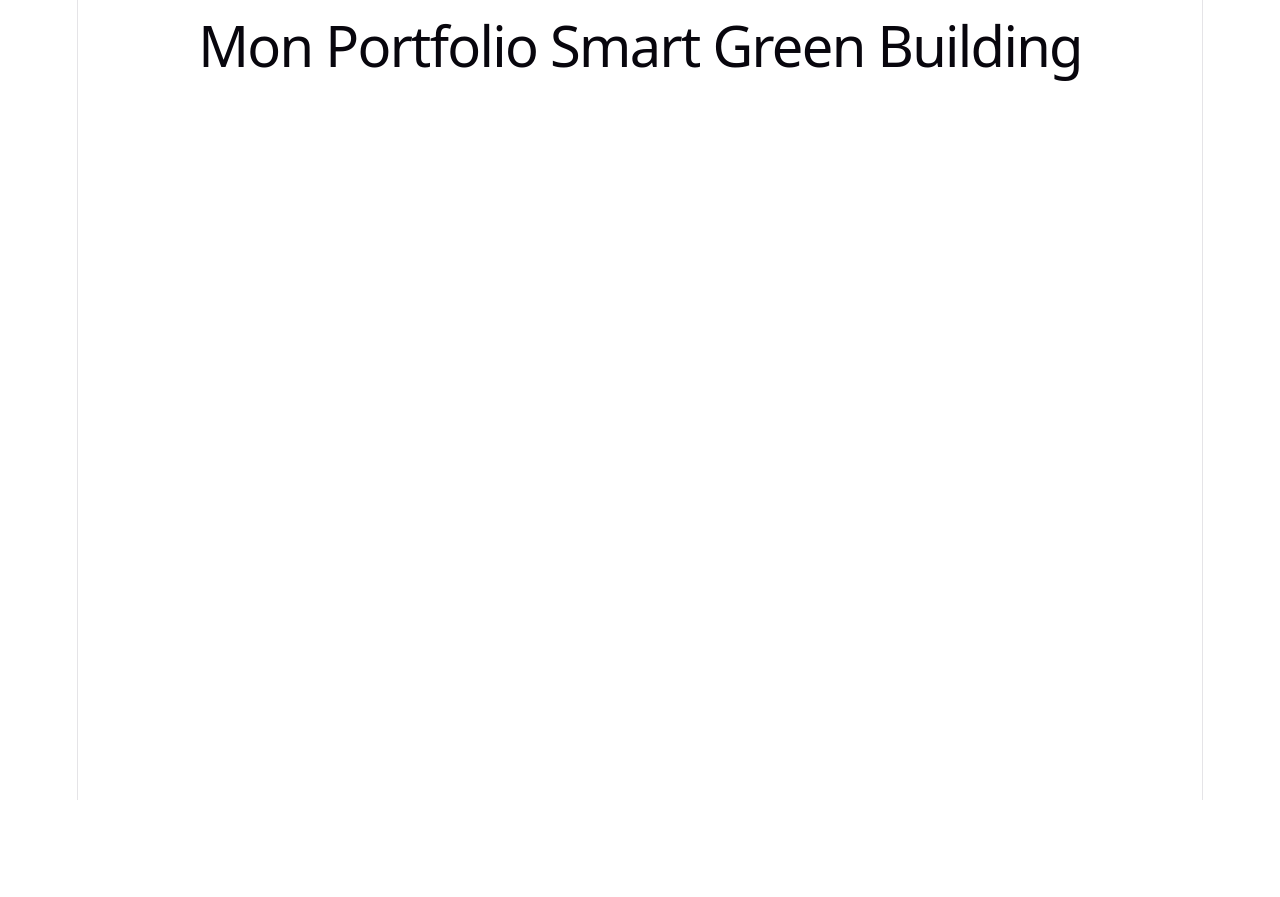
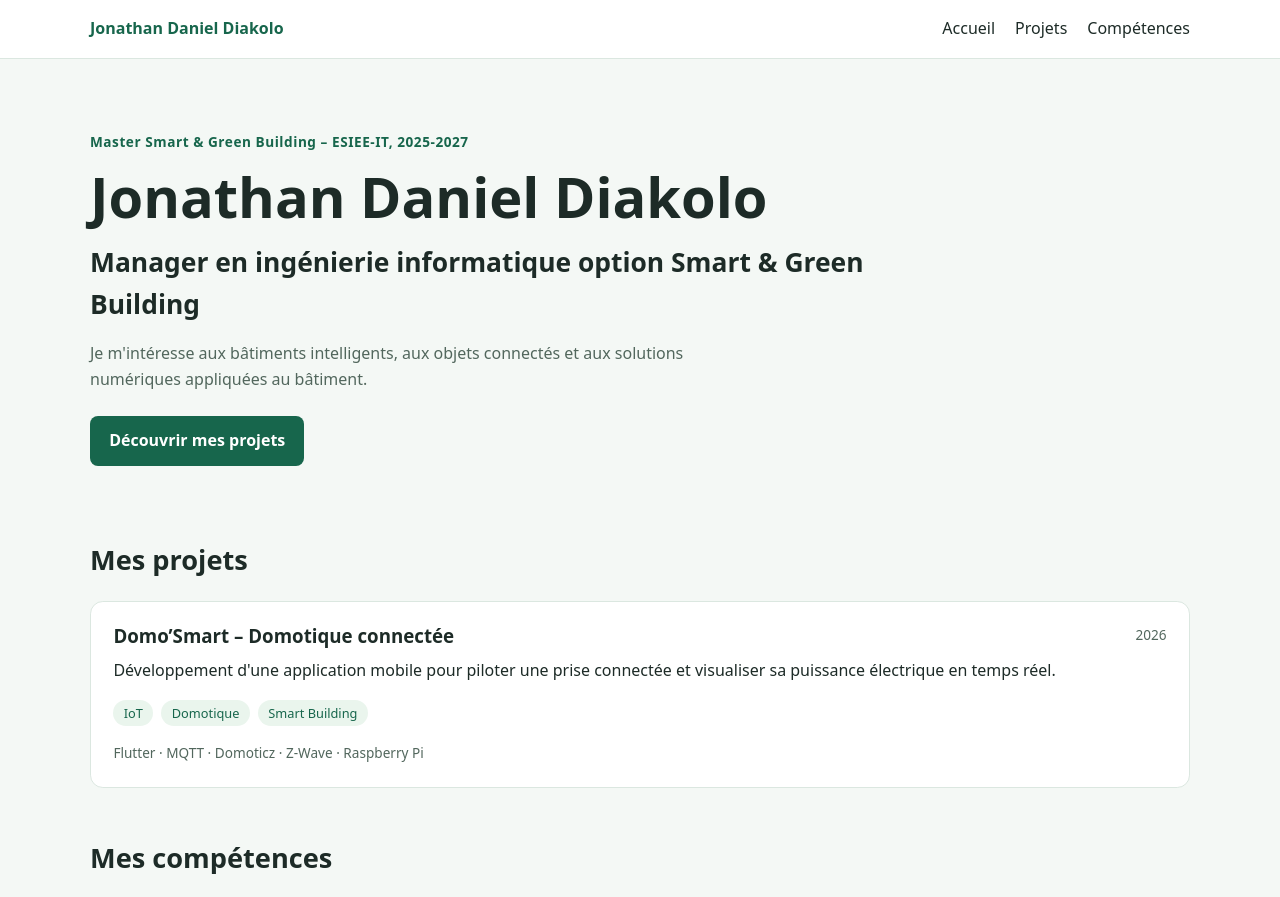
Before and after one commit to jonathanddiakolo-ops/portfolio-sgb, a React app in the folder frontend/: page / in a window 1280 px wide. Shown: the top 897 px of the page. Before the commit the page ends 800 px from the top, so only its background shows below. Built offline with nearby package versions, Linux system fonts and the light colour scheme; the HTML template or start-up script is replaced by a standard one.

Commit message:
Création des composants React et de la page d’accueil

```diff
--- a/frontend/src/App.jsx
+++ b/frontend/src/App.jsx
@@ -1,8 +1,34 @@
+import data from './data/portfolio.json'
+import Navbar from './components/Navbar.jsx'
+import Hero from './components/Hero.jsx'
+import ProjetCard from './components/ProjetCard.jsx'
+import CompetenceGroupe from './components/CompetenceGroupe.jsx'
+import Footer from './components/Footer.jsx'
 
-function App() {
+export default function App() {
+  const { profil, projets, competences } = data
+
   return (
-    <h1>Mon Portfolio Smart Green Building</h1>
+    <>
+      <Navbar nom={profil.nom} />
+      <main className="container">
+        <Hero profil={profil} />
+        <section id="projets" className="section">
+          <h2 className="section-title">Mes projets</h2>
+          <div className="grid">
+            {projets.map((p) => <ProjetCard key={p.slug} projet={p} />)}
+          </div>
+        </section>
+        <section id="competences" className="section">
+          <h2 className="section-title">Mes compétences</h2>
+          <div className="grid">
+            {competences.map((c) => (
+              <CompetenceGroupe key={c.groupe} groupe={c.groupe} items={c.items} />
+            ))}
+          </div>
+        </section>
+      </main>
+      <Footer profil={profil} />
+    </>
   )
 }
-
-export default App
--- /dev/null
+++ b/frontend/src/components/CompetenceGroupe.jsx
@@ -0,0 +1,17 @@
+const LIBELLES = ['', 'Notions', 'Autonome', 'Avancé']
+
+export default function CompetenceGroupe({ groupe, items }) {
+  return (
+    <article className="card">
+      <h3>{groupe}</h3>
+      <ul className="skills">
+        {items.map(({ nom, niveau }) => (
+          <li key={nom}>
+            <span>{nom}</span>
+            <span className="niveau">{LIBELLES[niveau]}</span>
+          </li>
+        ))}
+      </ul>
+    </article>
+  )
+}
--- /dev/null
+++ b/frontend/src/components/Footer.jsx
@@ -0,0 +1,10 @@
+export default function Footer({ profil }) {
+  return (
+    <footer className="footer">
+      <div className="container footer-inner">
+        <p>{profil.nom} · Portfolio académique</p>
+        <a href={profil.github} target="_blank" rel="noopener noreferrer">GitHub</a>
+      </div>
+    </footer>
+  )
+}
--- /dev/null
+++ b/frontend/src/components/Hero.jsx
@@ -0,0 +1,11 @@
+export default function Hero({ profil }) {
+  return (
+    <section id="accueil" className="hero">
+      <p className="eyebrow">{profil.disponibilite}</p>
+      <h1>{profil.nom}</h1>
+      <h2>{profil.titre}</h2>
+      <p>{profil.accroche}</p>
+      <a className="btn" href="#projets">Découvrir mes projets</a>
+    </section>
+  )
+}
--- /dev/null
+++ b/frontend/src/components/Navbar.jsx
@@ -0,0 +1,14 @@
+export default function Navbar({ nom }) {
+  return (
+    <header className="navbar">
+      <nav className="container nav-inner" aria-label="Navigation principale">
+        <a className="brand" href="#accueil">{nom}</a>
+        <ul className="nav-links">
+          <li><a href="#accueil">Accueil</a></li>
+          <li><a href="#projets">Projets</a></li>
+          <li><a href="#competences">Compétences</a></li>
+        </ul>
+      </nav>
+    </header>
+  )
+}
--- /dev/null
+++ b/frontend/src/components/ProjetCard.jsx
@@ -0,0 +1,19 @@
+export default function ProjetCard({ projet }) {
+  const { titre, resume, tags, annee, technos } = projet
+
+  return (
+    <article className="card projet-card">
+      <div className="projet-head">
+        <h3>{titre}</h3>
+        <span className="annee">{annee}</span>
+      </div>
+      <p>{resume}</p>
+      <ul className="tags">
+        {tags.map((tag) => (
+          <li key={tag} className="tag">{tag}</li>
+        ))}
+      </ul>
+      <p className="technos">{technos.join(' · ')}</p>
+    </article>
+  )
+}
--- a/frontend/src/index.css
+++ b/frontend/src/index.css
@@ -1,111 +1,54 @@
 :root {
-  --text: #6b6375;
-  --text-h: #08060d;
-  --bg: #fff;
-  --border: #e5e4e7;
-  --code-bg: #f4f3ec;
-  --accent: #aa3bff;
-  --accent-bg: rgba(170, 59, 255, 0.1);
-  --accent-border: rgba(170, 59, 255, 0.5);
-  --social-bg: rgba(244, 243, 236, 0.5);
-  --shadow:
-    rgba(0, 0, 0, 0.1) 0 10px 15px -3px, rgba(0, 0, 0, 0.05) 0 4px 6px -2px;
-
-  --sans: system-ui, 'Segoe UI', Roboto, sans-serif;
-  --heading: system-ui, 'Segoe UI', Roboto, sans-serif;
-  --mono: ui-monospace, Consolas, monospace;
-
-  font: 18px/145% var(--sans);
-  letter-spacing: 0.18px;
-  color-scheme: light dark;
-  color: var(--text);
-  background: var(--bg);
+  font-family: system-ui, 'Segoe UI', sans-serif;
+  color: #1d2b27;
+  background: #f4f8f5;
+  --accent: #17664c;
+  --bord: #dbe7e0;
+  --carte: #fff;
+  --muted: #52675d;
   font-synthesis: none;
-  text-rendering: optimizeLegibility;
   -webkit-font-smoothing: antialiased;
-  -moz-osx-font-smoothing: grayscale;
-
-  @media (max-width: 1024px) {
-    font-size: 16px;
-  }
 }
 
-@media (prefers-color-scheme: dark) {
-  :root {
-    --text: #9ca3af;
-    --text-h: #f3f4f6;
-    --bg: #16171d;
-    --border: #2e303a;
-    --code-bg: #1f2028;
-    --accent: #c084fc;
-    --accent-bg: rgba(192, 132, 252, 0.15);
-    --accent-border: rgba(192, 132, 252, 0.5);
-    --social-bg: rgba(47, 48, 58, 0.5);
-    --shadow:
-      rgba(0, 0, 0, 0.4) 0 10px 15px -3px, rgba(0, 0, 0, 0.25) 0 4px 6px -2px;
-  }
+* { box-sizing: border-box; }
+body { margin: 0; line-height: 1.6; }
+a { color: var(--accent); }
+a:focus-visible { outline: 3px solid var(--accent); outline-offset: 4px; }
+h1, h2, h3, p { margin: 0; }
+#root { min-height: 100vh; display: flex; flex-direction: column; }
+.container { width: min(1100px, 92%); margin-inline: auto; }
+main { flex: 1; }
 
-  #social .button-icon {
-    filter: invert(1) brightness(2);
-  }
+.navbar { background: var(--carte); border-bottom: 1px solid var(--bord); }
+.nav-inner, .footer-inner { display: flex; align-items: center; justify-content: space-between; gap: 1rem; padding-block: 1rem; flex-wrap: wrap; }
+.brand { font-weight: 750; text-decoration: none; }
+.nav-links, .tags, .skills { list-style: none; margin: 0; padding: 0; }
+.nav-links { display: flex; gap: 1.25rem; flex-wrap: wrap; }
+.nav-links a { color: inherit; text-decoration: none; }
+.nav-links a:hover { text-decoration: underline; }
+
+.hero { padding: 4.5rem 0; max-width: 800px; }
+.eyebrow { font-size: .85rem; font-weight: 700; letter-spacing: .04em; color: var(--accent); }
+.hero h1 { font-size: clamp(2rem, 5vw, 3.5rem); line-height: 1.12; margin: .8rem 0; }
+.hero h2 { font-size: clamp(1.1rem, 2.5vw, 1.65rem); font-weight: 600; margin-bottom: 1rem; }
+.hero p:not(.eyebrow) { color: var(--muted); max-width: 65ch; }
+.btn { display: inline-block; margin-top: 1.5rem; background: var(--accent); color: #fff; text-decoration: none; padding: .75rem 1.2rem; border-radius: .5rem; font-weight: 600; }
+
+.section { padding-bottom: 3rem; }
+.section-title { margin-bottom: 1.2rem; font-size: 1.7rem; }
+.grid { display: grid; grid-template-columns: repeat(auto-fit, minmax(min(100%, 300px), 1fr)); gap: 1rem; }
+.card { background: var(--carte); border: 1px solid var(--bord); border-radius: .8rem; padding: 1.4rem; }
+.card h3 { line-height: 1.3; margin-bottom: .6rem; }
+.projet-head { display: flex; justify-content: space-between; gap: 1rem; }
+.annee, .technos { font-size: .85rem; color: var(--muted); }
+.tags { display: flex; flex-wrap: wrap; gap: .5rem; margin: 1rem 0; }
+.tag { background: #eaf5ed; color: #17664c; font-size: .8rem; padding: .2rem .65rem; border-radius: 999px; }
+.skills li { display: flex; align-items: baseline; justify-content: space-between; gap: .75rem; border-bottom: 1px solid var(--bord); padding-block: .65rem; }
+.skills li:last-child { border: 0; }
+.niveau { color: var(--accent); font-size: .85rem; font-weight: 600; }
+.footer { border-top: 1px solid var(--bord); color: var(--muted); font-size: .9rem; }
+
+@media (max-width: 600px) {
+  .hero { padding: 3rem 0; }
+  .nav-links { gap: .8rem; font-size: .9rem; }
 }
-
-body {
-  margin: 0;
-}
-
-#root {
-  width: 1126px;
-  max-width: 100%;
-  margin: 0 auto;
-  text-align: center;
-  border-inline: 1px solid var(--border);
-  min-height: 100svh;
-  display: flex;
-  flex-direction: column;
-  box-sizing: border-box;
-}
-
-h1,
-h2 {
-  font-family: var(--heading);
-  font-weight: 500;
-  color: var(--text-h);
-}
-
-h1 {
-  font-size: 56px;
-  letter-spacing: -1.68px;
-  margin: 32px 0;
-  @media (max-width: 1024px) {
-    font-size: 36px;
-    margin: 20px 0;
-  }
-}
-h2 {
-  font-size: 24px;
-  line-height: 118%;
-  letter-spacing: -0.24px;
-  margin: 0 0 8px;
-  @media (max-width: 1024px) {
-    font-size: 20px;
-  }
-}
-p {
-  margin: 0;
-}
-
-code,
-.counter {
-  font-family: var(--mono);
-  display: inline-flex;
-  border-radius: 4px;
-  color: var(--text-h);
-}
-
-code {
-  font-size: 15px;
-  line-height: 135%;
-  padding: 4px 8px;
-  background: var(--code-bg);
-}
```
